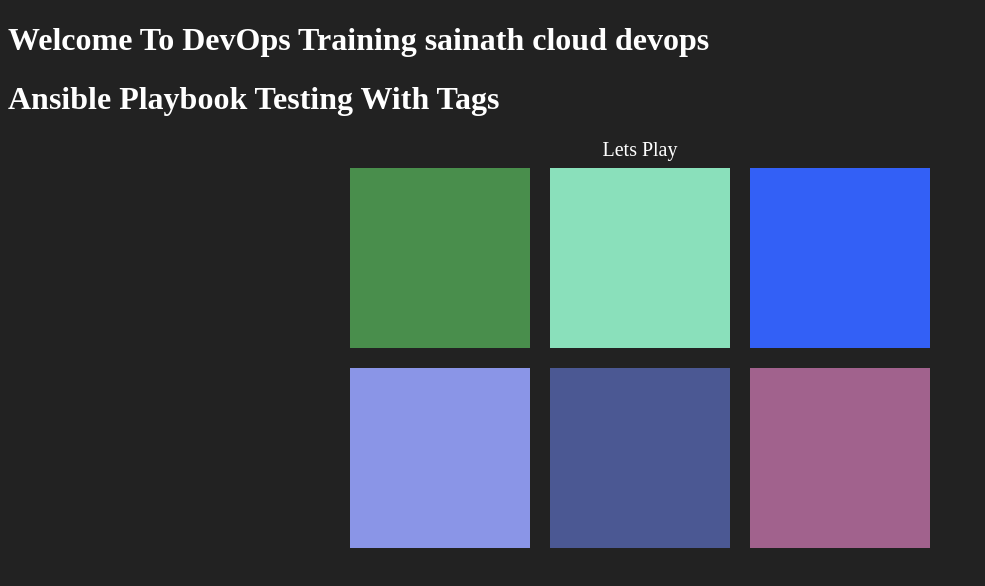
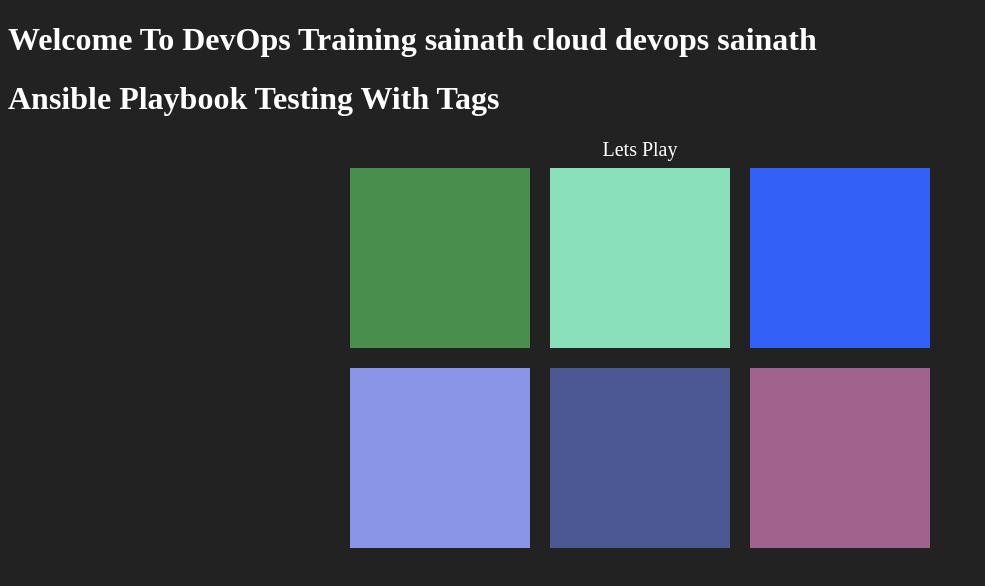
Before and after one commit to sainath2/dockergit, a plain HTML site: page index.html in a window 1280 px wide. Shown: the whole page, without its empty margins (0-985 px from the left). Drawn offline with Linux system fonts and the light colour scheme.

Commit message:
Update index.html

```diff
--- a/index.html
+++ b/index.html
@@ -8,7 +8,7 @@
 	<title>Color Game</title>
 </head>
 <body>
-	<h1>Welcome To DevOps Training sainath cloud devops</h1>
+	<h1>Welcome To DevOps Training sainath cloud devops sainath</h1>
 	<h1>Ansible Playbook Testing With Tags</h1>
 	<div id="smallcont">
 		<div></div>
```
